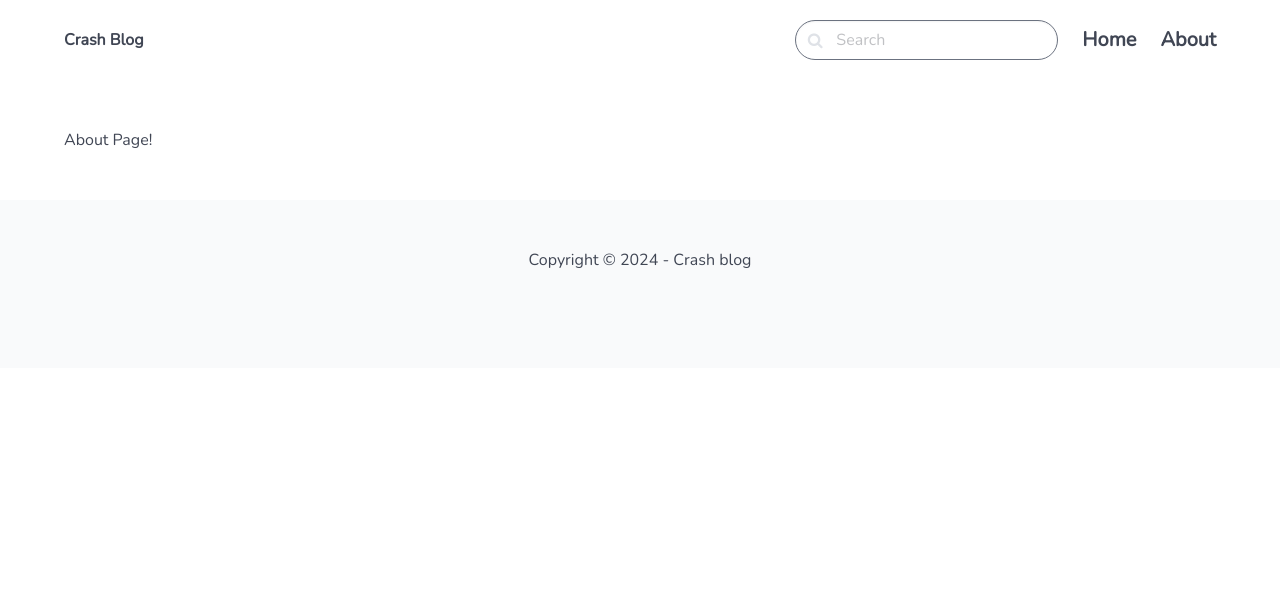
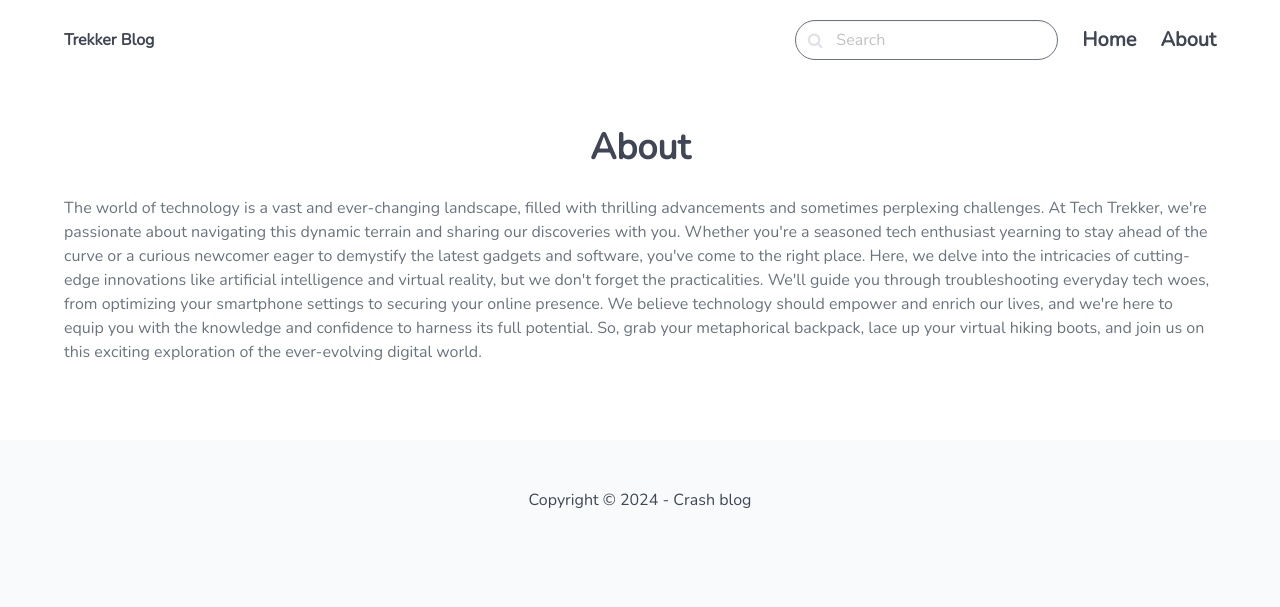
Before and after one commit to annan-dejene/Trekker-Blog, a Django app: page /about/ in a window 1280 px wide. Shown: the top 607 px of the page. Run offline with Django 5.2, Linux system fonts and the light colour scheme; some libraries are stand-ins or nearby versions.

Commit message:
Changed blog name and finished the about page

```diff
--- a/core/templates/core/about.html
+++ b/core/templates/core/about.html
@@ -5,6 +5,8 @@
 
 {% block content %}
 
-    <h2>About Page!</h2>
+    <h2 class="text-4xl mb-4 text-center font-extrabold dark:text-white">About</h2>
+
+    <p class="my-7 text-gray-500 dark:text-gray-400">The world of technology is a vast and ever-changing landscape, filled with thrilling advancements and sometimes perplexing challenges. At Tech Trekker, we're passionate about navigating this dynamic terrain and sharing our discoveries with you. Whether you're a seasoned tech enthusiast yearning to stay ahead of the curve or a curious newcomer eager to demystify the latest gadgets and software, you've come to the right place. Here, we delve into the intricacies of cutting-edge innovations like artificial intelligence and virtual reality, but we don't forget the practicalities. We'll guide you through troubleshooting everyday tech woes, from optimizing your smartphone settings to securing your online presence. We believe technology should empower and enrich our lives, and we're here to equip you with the knowledge and confidence to harness its full potential. So, grab your metaphorical backpack, lace up your virtual hiking boots, and join us on this exciting exploration of the ever-evolving digital world.</p>
 
 {% endblock %}
--- a/core/templates/core/base.html
+++ b/core/templates/core/base.html
@@ -28,7 +28,7 @@
     <div class="container">
       <div class="navbar-brand">
         <a class="navbar-item" href="/">
-          <strong>Crash Blog</strong>
+          <strong>Trekker Blog</strong>
         </a>
         <span class="navbar-burger burger" data-target="navbarMenu">
           <span></span>
```
